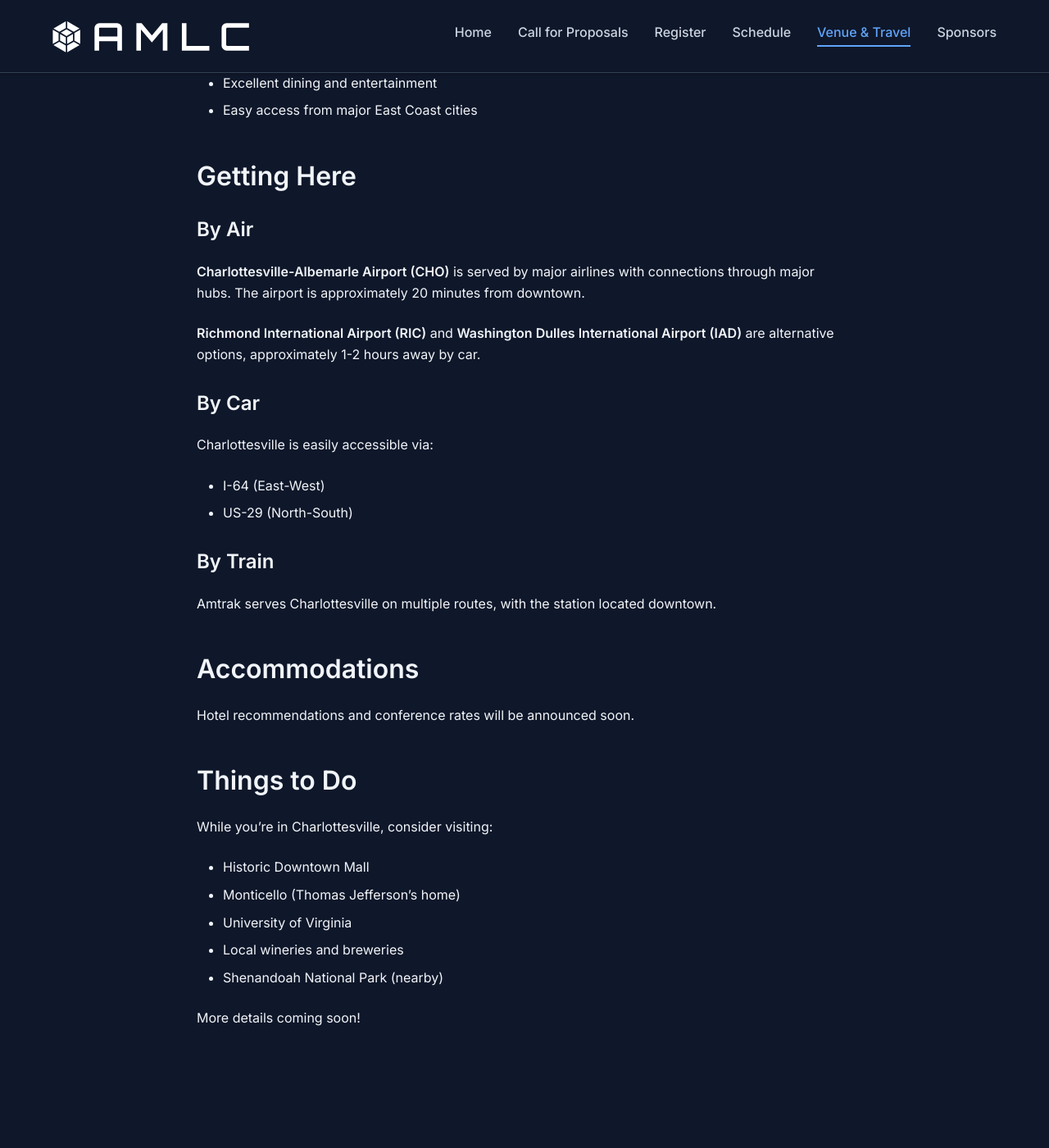
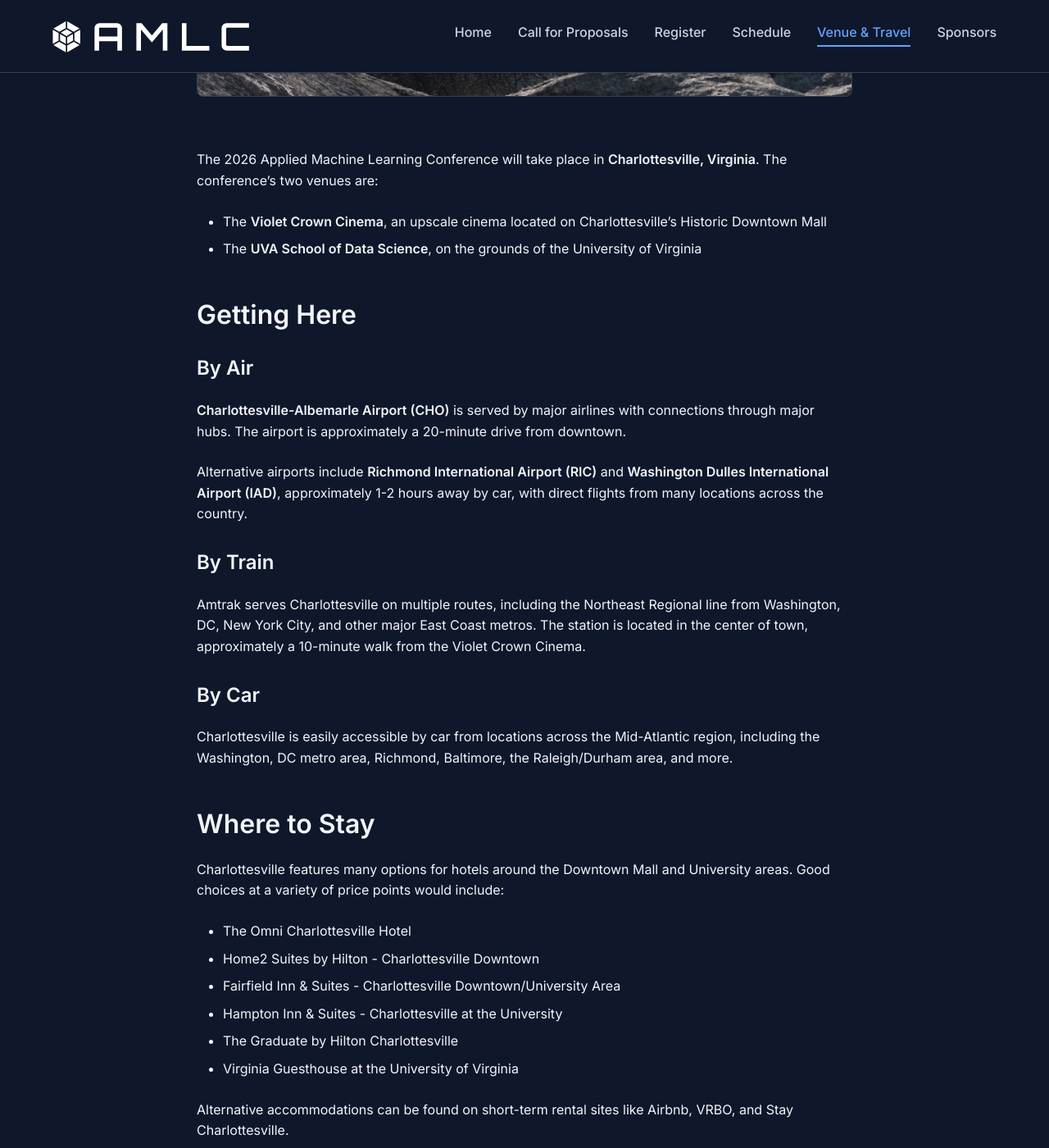
Before and after one commit to pwharrison/amlc-website, a Jekyll site: the page built from 2026/venue.md, in a window 1280 px wide and 1400 px high, scrolled down 527 px. Shown: the whole window at 82% size. Built offline with Jekyll 4.4.1, drawn with Linux system fonts in a browser that asks for light colours; some of the changed text lies outside the part shown.

Commit message:
update location page

```diff
--- a/2026/venue.md
+++ b/2026/venue.md
@@ -1,56 +1,68 @@
 ---
 layout: page-2026
-title: Venue & Travel
+title: Location
 permalink: /2026/venue/
 year: 2026
 ---
 
-# Venue & Travel
+# Location
 
-## Location
+<div class="content-image">
+  <img src="{{ '/assets/images/blue-ridge.jpg' | relative_url }}" alt="A view of the Blue Ridge Mountains">
+</div>
 
-**Charlottesville, Virginia**
+The 2026 Applied Machine Learning Conference will take place in **Charlottesville, Virginia**. The conference's two venues are:
 
-## About Charlottesville
-
-Charlottesville is a vibrant college town nestled in the foothills of the Blue Ridge Mountains in Central Virginia. Home to the University of Virginia and a thriving tech community, it offers:
-
-- Rich history and culture
-- Beautiful natural surroundings
-- Excellent dining and entertainment
-- Easy access from major East Coast cities
+- The **Violet Crown Cinema**, an upscale cinema located on Charlottesville's Historic Downtown Mall
+- The **UVA School of Data Science**, on the grounds of the University of Virginia
 
 ## Getting Here
 
 ### By Air
 
-**Charlottesville-Albemarle Airport (CHO)** is served by major airlines with connections through major hubs. The airport is approximately 20 minutes from downtown.
+**Charlottesville-Albemarle Airport (CHO)** is served by major airlines with connections through major hubs. The airport is approximately a 20-minute drive from downtown.
 
-**Richmond International Airport (RIC)** and **Washington Dulles International Airport (IAD)** are alternative options, approximately 1-2 hours away by car.
+Alternative airports include **Richmond International Airport (RIC)** and **Washington Dulles International Airport (IAD)**, approximately 1-2 hours away by car, with direct flights from many locations across the country.
+
+### By Train
+
+Amtrak serves Charlottesville on multiple routes, including the Northeast Regional line from Washington, DC, New York City, and other major East Coast metros. The station is located in the center of town, approximately a 10-minute walk from the Violet Crown Cinema.
 
 ### By Car
 
-Charlottesville is easily accessible via:
+Charlottesville is easily accessible by car from locations across the Mid-Atlantic region, including the Washington, DC metro area, Richmond, Baltimore, the Raleigh/Durham area, and more.
 
-- I-64 (East-West)
-- US-29 (North-South)
+## Where to Stay
 
-### By Train
+Charlottesville features many options for hotels around the Downtown Mall and University areas. Good choices at a variety of price points would include:
 
-Amtrak serves Charlottesville on multiple routes, with the station located downtown.
+- The Omni Charlottesville Hotel
+- Home2 Suites by Hilton - Charlottesville Downtown
+- Fairfield Inn & Suites - Charlottesville Downtown/University Area
+- Hampton Inn & Suites - Charlottesville at the University
+- The Graduate by Hilton Charlottesville
+- Virginia Guesthouse at the University of Virginia
 
-## Accommodations
+Alternative accommodations can be found on short-term rental sites like Airbnb, VRBO, and Stay Charlottesville.
 
-Hotel recommendations and conference rates will be announced soon.
+## About Charlottesville
 
-## Things to Do
+<div class="content-image">
+  <img src="{{ '/assets/images/downtown-mall.jpg' | relative_url }}" alt="The Downtown Mall in Charlottesville, Virginia">
+</div>
 
-While you're in Charlottesville, consider visiting:
+Charlottesville is a vibrant community nestled in the foothills of the Blue Ridge Mountains. Home to the University of Virginia and a thriving data and tech community, it offers:
 
-- Historic Downtown Mall
-- Monticello (Thomas Jefferson's home)
-- University of Virginia
-- Local wineries and breweries
-- Shenandoah National Park (nearby)
+- Rich history and culture
+- Beautiful natural surroundings
+- Excellent dining and entertainment
 
-More details coming soon!
+### Things to Do
+
+While you're in Charlottesville, consider exploring:
+
+- The **Historic Downtown Mall**, a lively, pedestrian-only district packed with locally-owned shops, restaurants, galleries, and entertainment venues
+- **Monticello**, the home of Thomas Jefferson and a UNESCO World Heritage Site
+- The **University of Virginia**, also a UNESCO World Heritage Site and one of the top public universities in the United States
+- **Scenic wineries and breweries**, of which there are dozens around the city
+- The **Shenandoah National Park and the Appalachian Trail**, which are a short drive away
```
Also changed, not shown: assets/images/blue-ridge.jpg (added), assets/images/downtown-mall.jpg (added).
